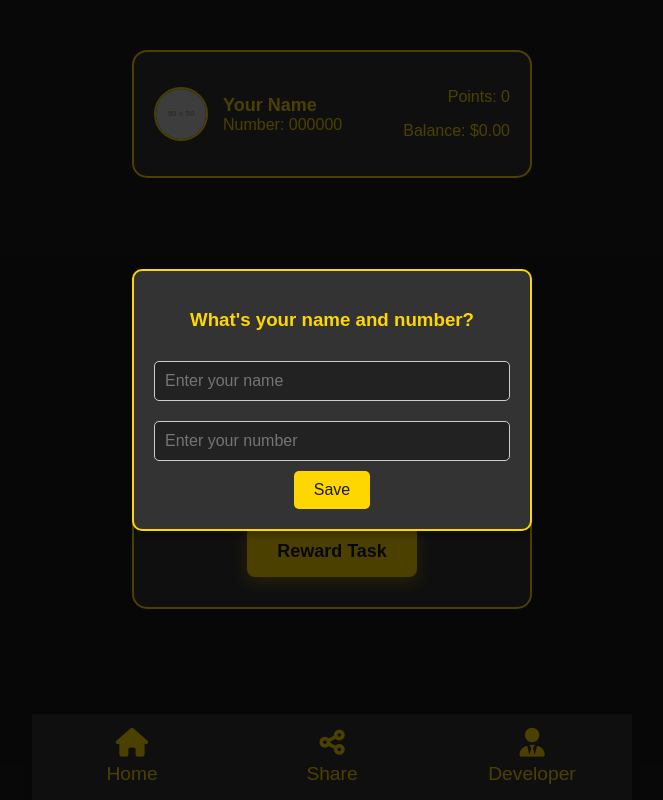
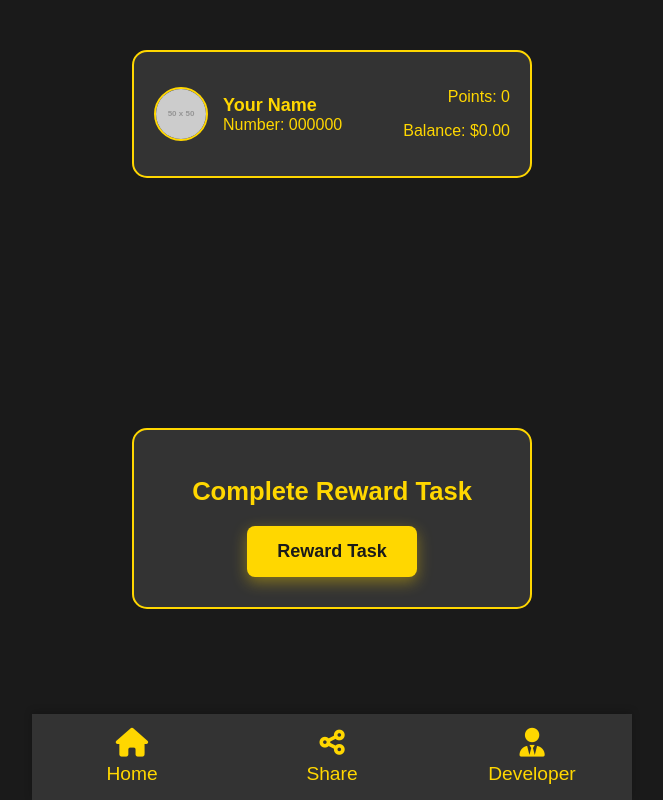
Before and after one commit to mdsihabali/adbot, a plain HTML site: page index.html in a window 1280 px wide. Shown: the whole page, without its empty margins (308-971 px from the left). Drawn offline with Linux system fonts and the light colour scheme; placeholder pictures from the web are drawn by us.

Commit message:
Update index.html

```diff
--- a/index.html
+++ b/index.html
@@ -120,66 +120,6 @@
             font-size: 1.5em;
             margin-bottom: 5px;
         }
-        .modal {
-            position: fixed;
-            top: 0;
-            left: 0;
-            width: 100%;
-            height: 100%;
-            background: rgba(0, 0, 0, 0.7);
-            display: flex;
-            align-items: center;
-            justify-content: center;
-            visibility: hidden;
-            opacity: 0;
-            transition: visibility 0.3s, opacity 0.3s;
-            padding: 20px;
-            box-sizing: border-box;
-        }
-        .modal.active {
-            visibility: visible;
-            opacity: 1;
-        }
-        .modal-content {
-            background: #333333;
-            padding: 20px;
-            border-radius: 10px;
-            width: 90%;
-            max-width: 400px;
-            text-align: center;
-            box-shadow: 0px 4px 10px rgba(0, 0, 0, 0.3);
-            border: 2px solid #ffd700;
-            color: #ffd700;
-            box-sizing: border-box;
-        }
-        .modal-content h3 {
-            margin-bottom: 20px;
-            color: #ffd700;
-        }
-        .modal-content input {
-            width: 100%;
-            padding: 10px;
-            margin: 10px 0;
-            border: 1px solid #ccc;
-            border-radius: 5px;
-            font-size: 16px;
-            background-color: #222;
-            color: #ffd700;
-            box-sizing: border-box;
-        }
-        .modal-content button {
-            padding: 10px 20px;
-            font-size: 16px;
-            cursor: pointer;
-            color: #1a1a1a;
-            background-color: #ffd700;
-            border: none;
-            border-radius: 5px;
-            transition: background 0.3s;
-        }
-        .modal-content button:hover {
-            background-color: #e5c100;
-        }
     </style>
 </head>
 <body>
@@ -209,29 +149,17 @@
         <a href="https://t.me/@AppDeveloper99" target="_blank"><i class="fas fa-user-tie"></i>Developer</a>
     </div>
 
-    <div class="modal" id="userModal">
-        <div class="modal-content">
-            <h3>What's your name and number?</h3>
-            <input type="text" id="inputName" placeholder="Enter your name">
-            <input type="text" id="inputNumber" placeholder="Enter your number">
-            <button onclick="saveUserInfo()">Save</button>
-        </div>
-    </div>
-
     <script>
         let points = 0;
         let balance = 0;
 
-        document.addEventListener('DOMContentLoaded', function() {
+        document.addEventListener('DOMContentLoaded', function () {
             const savedName = localStorage.getItem('userName');
             const savedNumber = localStorage.getItem('userNumber');
-            const userModal = document.getElementById('userModal');
 
             if (savedName && savedNumber) {
                 document.getElementById('userName').textContent = savedName;
                 document.getElementById('userNumber').textContent = savedNumber;
-            } else {
-                userModal.classList.add('active');
             }
 
             // Display saved points and balance
@@ -240,29 +168,21 @@
             updateBalance();
         });
 
-        function saveUserInfo() {
-            const name = document.getElementById('inputName').value;
-            const number = document.getElementById('inputNumber').value;
-
-            if (name && number) {
-                localStorage.setItem('userName', name);
-                localStorage.setItem('userNumber', number);
-                document.getElementById('userName').textContent = name;
-                document.getElementById('userNumber').textContent = number;
-                document.getElementById('userModal').classList.remove('active');
-            } else {
-                alert("Please enter both your name and number.");
-            }
-        }
-
         function showRewardedAd() {
-            // Simulate ad loading and completion
-            if (window.vignette && typeof window.vignette.showAd === 'function') {
-                window.vignette.showAd(function() {
+            if (typeof show_8539225 === 'function') {
+                show_8539225().then(() => {
+                    // Ad watched successfully
                     points += 10;
                     balance += 1.00;
                     updateBalance();
+                    alert('You watched the ad and earned 10 points and $1.00!');
+                }).catch((err) => {
+                    console.error('Ad display failed or was skipped:', err);
+                    alert('Ad was not fully watched. No reward granted.');
                 });
+            } else {
+                console.error('Ad function show_8539225 is not available.');
+                alert('Ad functionality is not available at the moment.');
             }
         }
 
```
